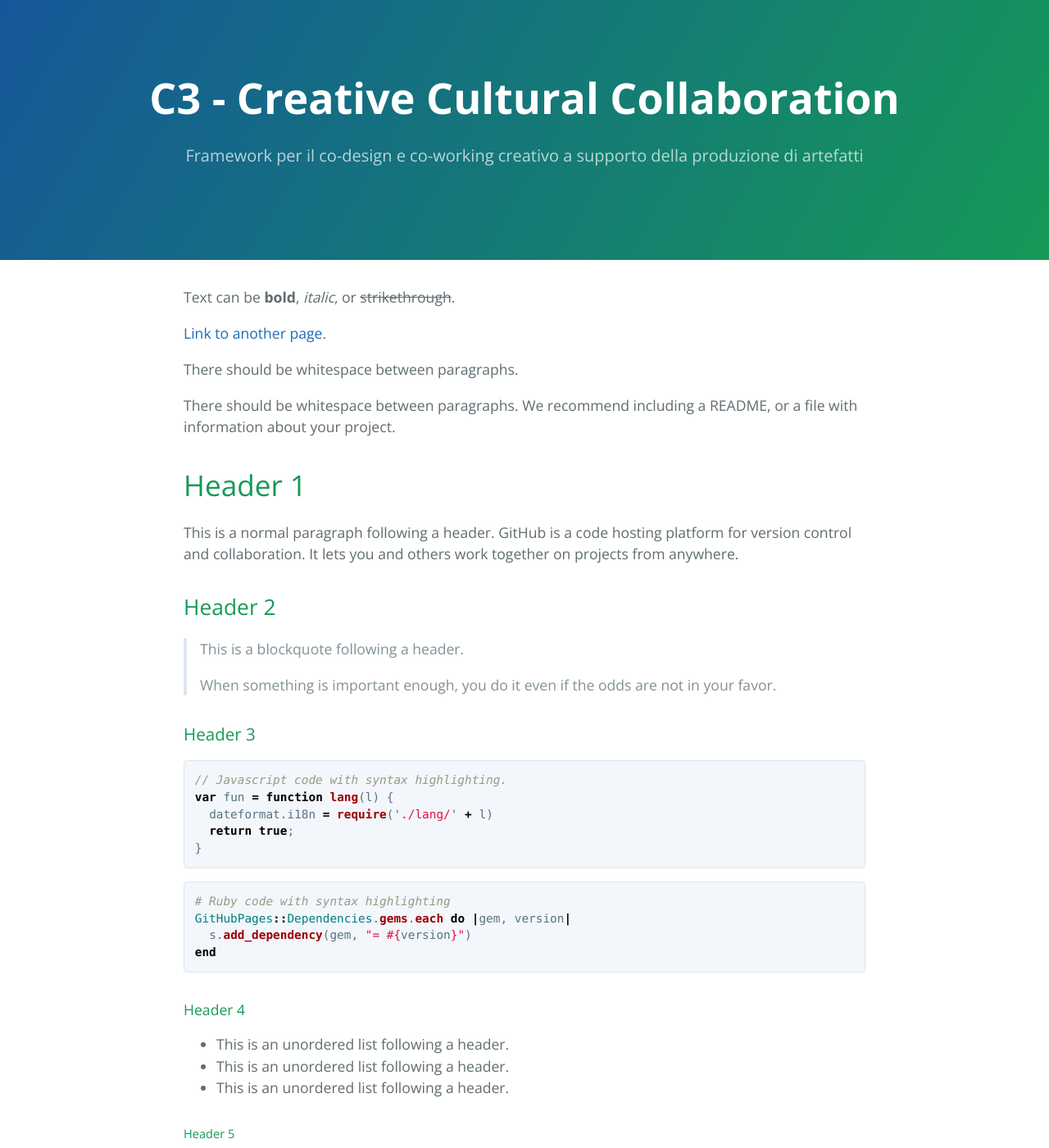
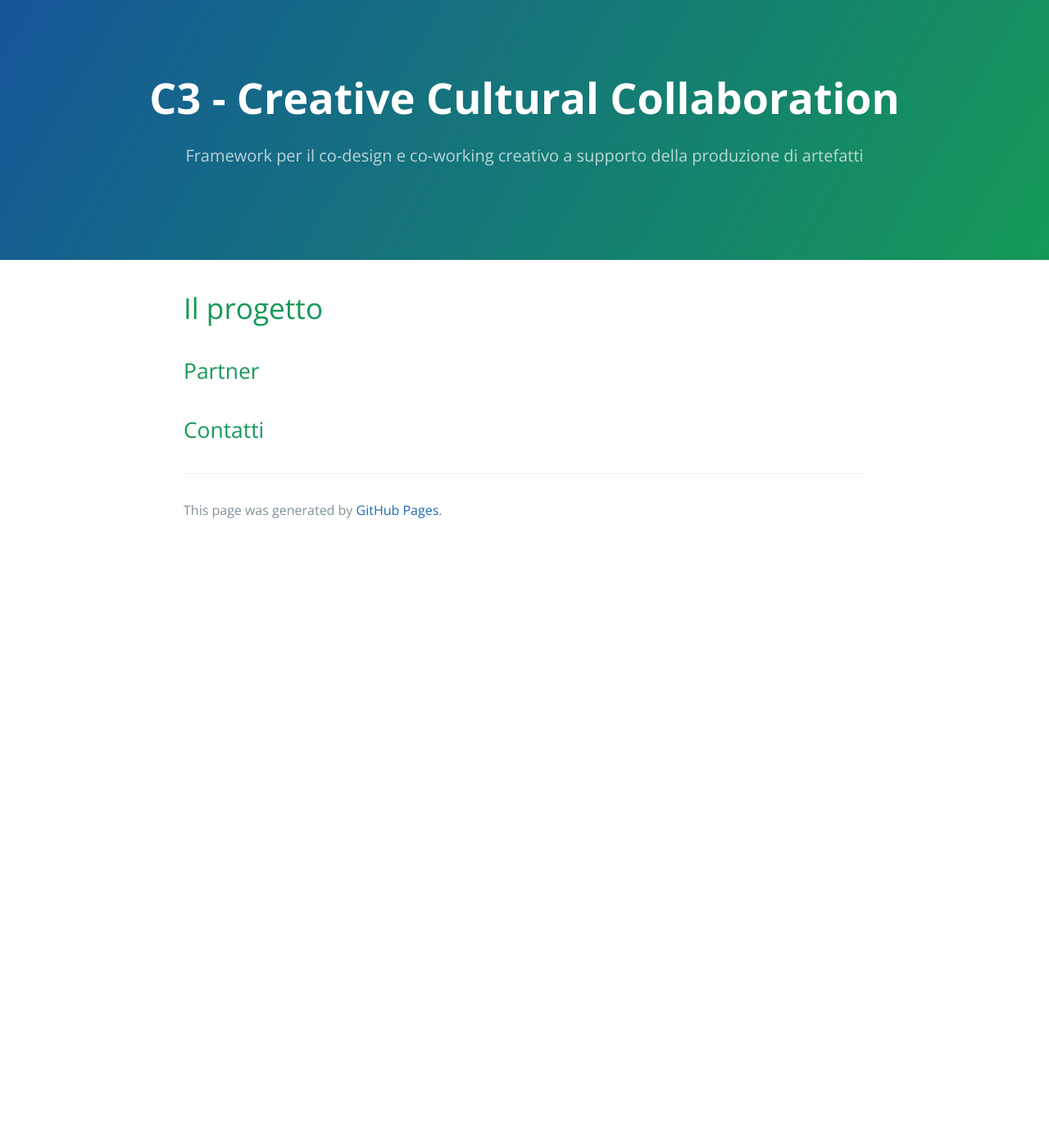
Before and after one commit to collab-c3/collab-c3.github.io, a Jekyll site: the page built from index.md, in a window 1280 px wide and 1400 px high. Shown: the whole window at 82% size. Built offline with Jekyll 4.4.1, drawn with Linux system fonts in a browser that asks for light colours; our own code applies the rules of GitHub Pages for plain Markdown files; some of the changed text lies outside the part shown.

Commit message:
Update index.md

````diff
--- a/index.md
+++ b/index.md
@@ -2,122 +2,13 @@
 layout: default
 ---
 
-Text can be **bold**, _italic_, or ~~strikethrough~~.
 
-[Link to another page](./another-page.html).
-
-There should be whitespace between paragraphs.
-
-There should be whitespace between paragraphs. We recommend including a README, or a file with information about your project.
-
-# Header 1
-
-This is a normal paragraph following a header. GitHub is a code hosting platform for version control and collaboration. It lets you and others work together on projects from anywhere.
-
-## Header 2
-
-> This is a blockquote following a header.
->
-> When something is important enough, you do it even if the odds are not in your favor.
-
-### Header 3
-
-```js
-// Javascript code with syntax highlighting.
-var fun = function lang(l) {
-  dateformat.i18n = require('./lang/' + l)
-  return true;
-}
-```
-
-```ruby
-# Ruby code with syntax highlighting
-GitHubPages::Dependencies.gems.each do |gem, version|
-  s.add_dependency(gem, "= #{version}")
-end
-```
-
-#### Header 4
-
-*   This is an unordered list following a header.
-*   This is an unordered list following a header.
-*   This is an unordered list following a header.
-
-##### Header 5
-
-1.  This is an ordered list following a header.
-2.  This is an ordered list following a header.
-3.  This is an ordered list following a header.
-
-###### Header 6
-
-| head1        | head two          | three |
-|:-------------|:------------------|:------|
-| ok           | good swedish fish | nice  |
-| out of stock | good and plenty   | nice  |
-| ok           | good `oreos`      | hmm   |
-| ok           | good `zoute` drop | yumm  |
-
-### There's a horizontal rule below this.
-
-* * *
-
-### Here is an unordered list:
-
-*   Item foo
-*   Item bar
-*   Item baz
-*   Item zip
-
-### And an ordered list:
-
-1.  Item one
-1.  Item two
-1.  Item three
-1.  Item four
-
-### And a nested list:
-
-- level 1 item
-  - level 2 item
-  - level 2 item
-    - level 3 item
-    - level 3 item
-- level 1 item
-  - level 2 item
-  - level 2 item
-  - level 2 item
-- level 1 item
-  - level 2 item
-  - level 2 item
-- level 1 item
-
-### Small image
-
-![Octocat](https://assets-cdn.github.com/images/icons/emoji/octocat.png)
-
-### Large image
-
-![Branching](https://guides.github.com/activities/hello-world/branching.png)
+# Il progetto
 
 
-### Definition lists can be used with HTML syntax.
 
-<dl>
-<dt>Name</dt>
-<dd>Godzilla</dd>
-<dt>Born</dt>
-<dd>1952</dd>
-<dt>Birthplace</dt>
-<dd>Japan</dd>
-<dt>Color</dt>
-<dd>Green</dd>
-</dl>
+## Partner
 
-```
-Long, single-line code blocks should not wrap. They should horizontally scroll if they are too long. This line should be long enough to demonstrate this.
-```
 
-```
-The final element.
-```
+
+## Contatti
````
